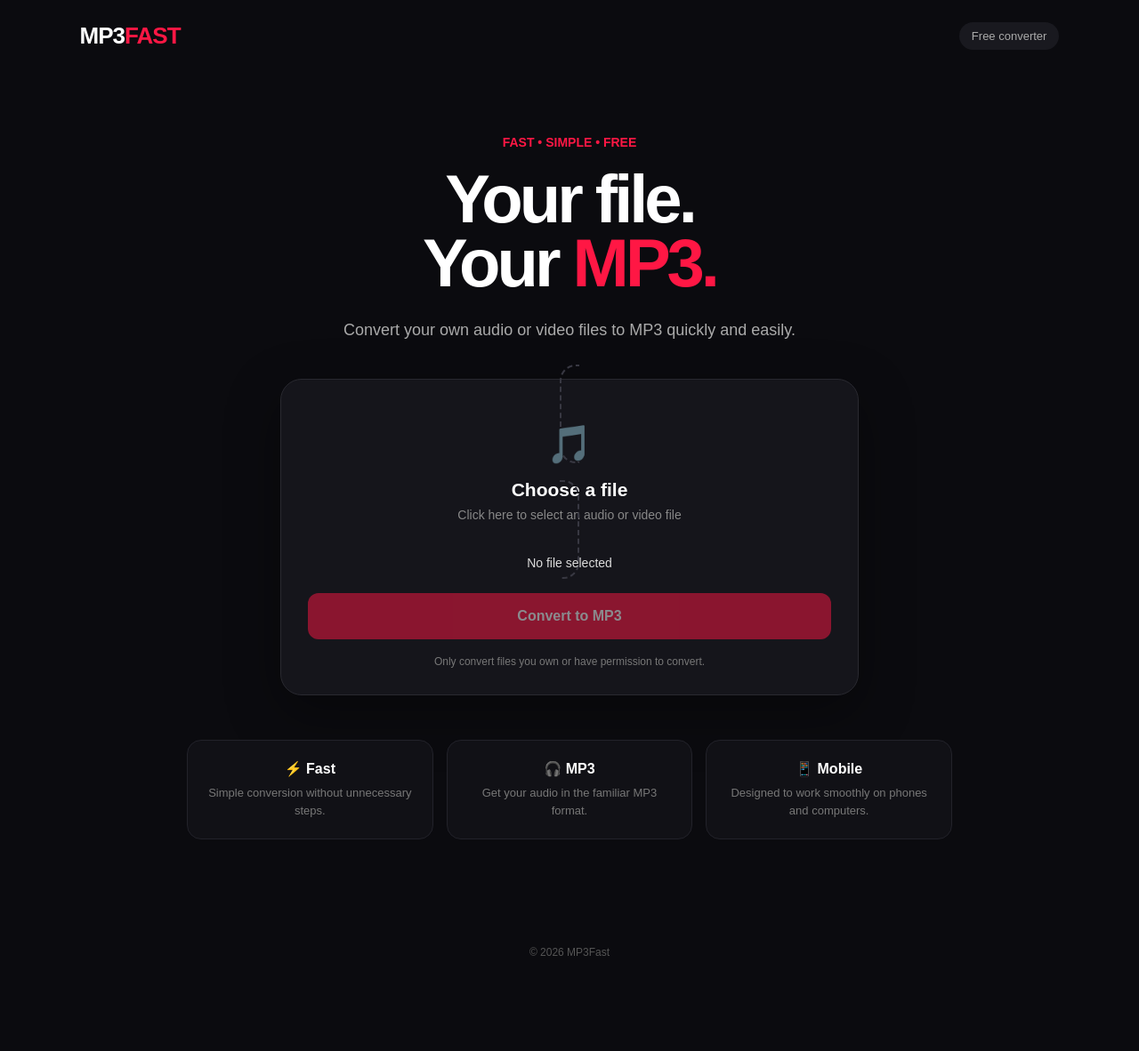
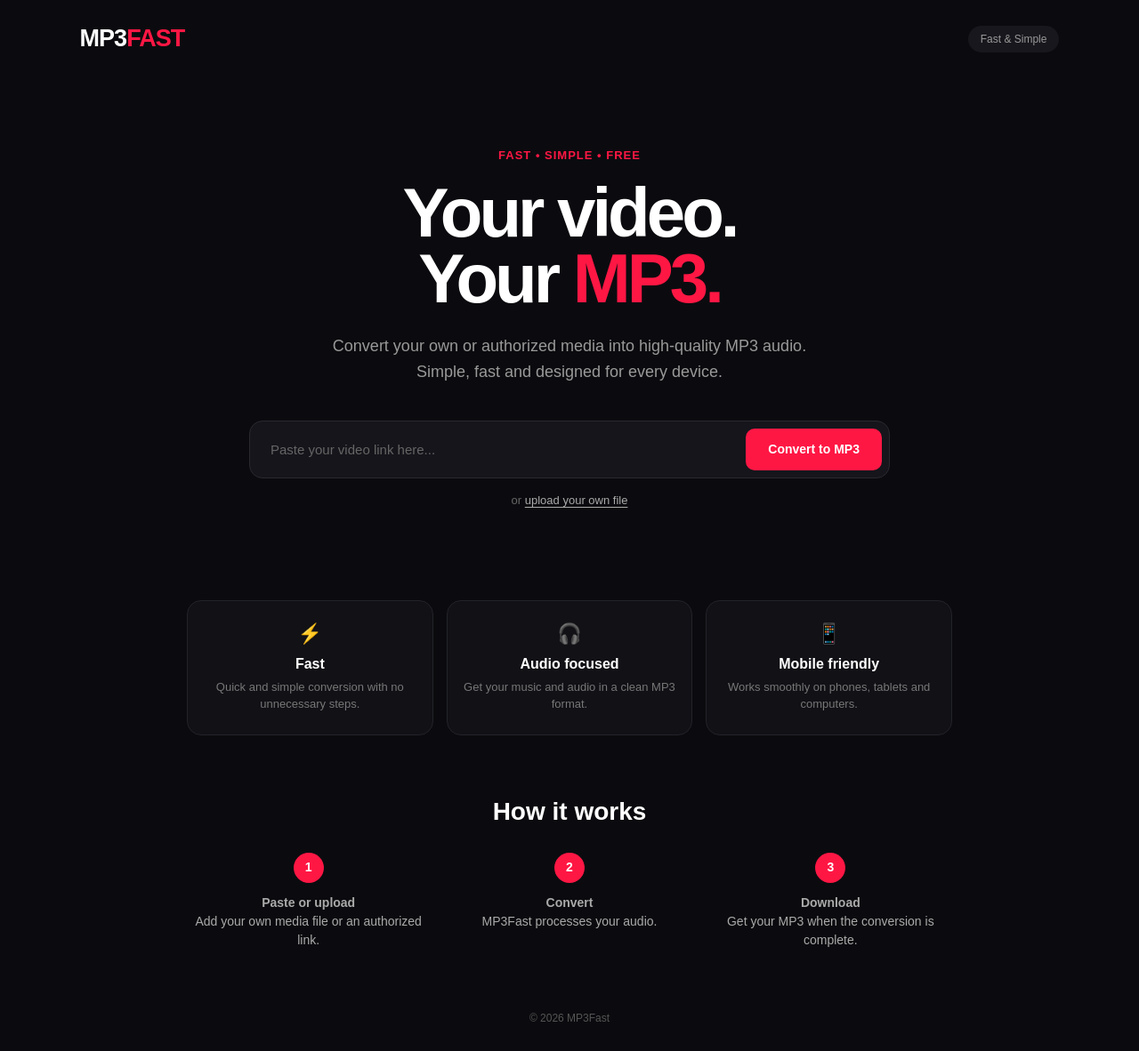
Before and after one commit to janeiroday-gif/mp3-converter, a website: page public/index.html in a window 1280 px wide. Shown: the whole page at 89% size. Before the commit the page ends 1108 px from the top, so only its background shows below. Drawn offline with Linux system fonts and the light colour scheme.

Commit message:
Update index.html

```diff
--- a/public/index.html
+++ b/public/index.html
@@ -1,615 +1,398 @@
 <!DOCTYPE html>
-
-<html lang="nl">
-
+<html lang="en">
 <head>
-
   <meta charset="UTF-8">
-
   <meta name="viewport" content="width=device-width, initial-scale=1.0">
-
-  <title>MP3Fast – Convert your audio</title>
-
-
+  <title>MP3Fast – Your video. Your MP3.</title>
 
   <style>
-
     * {
-
       box-sizing: border-box;
-
       margin: 0;
-
       padding: 0;
-
     }
 
-
-
     body {
-
-      font-family: Arial, sans-serif;
-
+      font-family: Arial, Helvetica, sans-serif;
       background: #0b0b0f;
-
-      color: white;
-
+      color: #fff;
       min-height: 100vh;
-
     }
 
-
-
     header {
-
-      padding: 25px 7%;
-
+      padding: 28px 7%;
       display: flex;
-
       justify-content: space-between;
-
       align-items: center;
-
     }
 
-
-
     .logo {
-
-      font-size: 26px;
-
+      font-size: 27px;
       font-weight: 800;
-
       letter-spacing: -1px;
-
     }
 
-
-
     .logo span {
-
       color: #ff1744;
-
     }
 
-
-
     .badge {
-
-      background: #19191f;
-
+      background: #17171d;
+      color: #999;
       padding: 8px 14px;
-
       border-radius: 20px;
-
-      color: #aaa;
-
-      font-size: 13px;
-
+      font-size: 12px;
     }
 
-
-
     main {
-
       max-width: 900px;
-
-      margin: 70px auto;
-
+      margin: 80px auto 0;
       padding: 0 20px;
-
       text-align: center;
-
     }
 
-
-
     .tag {
-
-      display: inline-block;
-
       color: #ff1744;
-
+      font-size: 13px;
       font-weight: bold;
-
-      font-size: 14px;
-
+      letter-spacing: 1px;
       margin-bottom: 20px;
-
     }
 
-
-
     h1 {
-
-      font-size: clamp(42px, 8vw, 76px);
-
-      line-height: 0.95;
-
+      font-size: clamp(46px, 8vw, 78px);
+      line-height: .95;
       letter-spacing: -4px;
-
       margin-bottom: 25px;
-
     }
 
-
-
     h1 span {
-
       color: #ff1744;
-
     }
 
-
-
-    .intro {
-
-      color: #aaa;
-
+    .subtitle {
+      color: #999;
       font-size: 18px;
-
       line-height: 1.6;
-
-      max-width: 600px;
-
+      max-width: 580px;
       margin: 0 auto 40px;
-
     }
 
-
-
     .converter {
-
-      background: #15151b;
-
-      border: 1px solid #292930;
-
-      border-radius: 24px;
-
-      padding: 30px;
-
-      max-width: 650px;
-
-      margin: auto;
-
-      box-shadow: 0 20px 60px rgba(0,0,0,.35);
-
+      max-width: 720px;
+      margin: 0 auto;
     }
 
-
-
-    .upload-area {
-
-      border: 2px dashed #383842;
-
-      border-radius: 18px;
-
-      padding: 45px 20px;
-
-      cursor: pointer;
-
-      transition: .2s;
-
+    .input-row {
+      display: flex;
+      gap: 10px;
+      background: #15151b;
+      padding: 8px;
+      border: 1px solid #292930;
+      border-radius: 15px;
     }
 
-
-
-    .upload-area:hover {
-
-      border-color: #ff1744;
-
-      background: #19191f;
-
+    .input-row input {
+      flex: 1;
+      min-width: 0;
+      background: transparent;
+      border: none;
+      outline: none;
+      color: white;
+      padding: 15px;
+      font-size: 15px;
     }
 
-
-
-    .upload-icon {
-
-      font-size: 42px;
-
-      margin-bottom: 15px;
-
+    .input-row input::placeholder {
+      color: #666;
     }
 
-
-
-    .upload-area h2 {
-
-      font-size: 21px;
-
-      margin-bottom: 8px;
-
+    .convert-btn {
+      border: none;
+      background: #ff1744;
+      color: white;
+      padding: 0 25px;
+      border-radius: 10px;
+      font-weight: bold;
+      cursor: pointer;
+      font-size: 14px;
+      transition: .2s;
     }
 
-
-
-    .upload-area p {
-
-      color: #888;
-
-      font-size: 14px;
-
+    .convert-btn:hover {
+      background: #ff3158;
+      transform: translateY(-1px);
     }
 
-
-
-    input[type="file"] {
-
-      display: none;
-
+    .upload-option {
+      margin-top: 17px;
+      color: #666;
+      font-size: 13px;
     }
 
-
-
-    .file-name {
-
-      margin-top: 20px;
-
-      color: #ddd;
-
-      font-size: 14px;
-
-      min-height: 20px;
-
+    .upload-option label {
+      color: #aaa;
+      cursor: pointer;
+      text-decoration: underline;
+      text-underline-offset: 3px;
     }
 
-
-
-    button {
-
-      width: 100%;
-
-      margin-top: 22px;
-
-      padding: 17px;
-
-      border: none;
-
-      border-radius: 12px;
-
-      background: #ff1744;
-
+    .upload-option label:hover {
       color: white;
-
-      font-size: 16px;
-
-      font-weight: bold;
-
-      cursor: pointer;
-
-      transition: .2s;
-
     }
 
-
-
-    button:hover {
-
-      transform: translateY(-2px);
-
-      background: #ff3158;
-
+    #fileInput {
+      display: none;
     }
 
-
-
-    button:disabled {
-
-      opacity: .5;
-
-      cursor: not-allowed;
-
-      transform: none;
-
+    #status {
+      margin-top: 15px;
+      min-height: 20px;
+      color: #999;
+      font-size: 13px;
     }
 
-
-
-    .info {
-
-      margin-top: 18px;
-
-      color: #777;
-
-      font-size: 12px;
-
+    .features {
+      display: grid;
+      grid-template-columns: repeat(3, 1fr);
+      gap: 15px;
+      margin-top: 70px;
     }
 
-
-
-    .features {
-
-      display: grid;
-
-      grid-template-columns: repeat(3, 1fr);
-
-      gap: 15px;
-
-      margin-top: 50px;
-
+    .feature {
+      background: #111116;
+      border: 1px solid #22222a;
+      border-radius: 16px;
+      padding: 24px 18px;
     }
 
-
-
-    .feature {
-
-      background: #111116;
-
-      border: 1px solid #22222a;
-
-      padding: 22px;
-
-      border-radius: 16px;
-
+    .feature-icon {
+      font-size: 22px;
+      margin-bottom: 12px;
     }
 
-
-
     .feature strong {
-
       display: block;
-
-      margin-bottom: 8px;
-
+      margin-bottom: 7px;
     }
 
-
-
     .feature p {
-
       color: #777;
-
       font-size: 13px;
-
       line-height: 1.5;
-
     }
 
+    .how {
+      margin-top: 70px;
+    }
 
+    .how h2 {
+      font-size: 28px;
+      margin-bottom: 30px;
+    }
+
+    .steps {
+      display: grid;
+      grid-template-columns: repeat(3, 1fr);
+      gap: 20px;
+    }
+
+    .step {
+      color: #aaa;
+      font-size: 14px;
+      line-height: 1.5;
+    }
+
+    .number {
+      width: 34px;
+      height: 34px;
+      border-radius: 50%;
+      background: #ff1744;
+      display: flex;
+      align-items: center;
+      justify-content: center;
+      margin: 0 auto 12px;
+      font-weight: bold;
+      color: white;
+    }
 
     footer {
-
+      color: #555;
       text-align: center;
-
-      color: #555;
-
-      padding: 50px 20px 30px;
-
+      padding: 70px 20px 30px;
       font-size: 12px;
-
     }
 
-
-
     @media (max-width: 650px) {
-
       main {
-
-        margin-top: 40px;
-
+        margin-top: 50px;
       }
 
-
-
-      .converter {
-
-        padding: 18px;
-
+      .input-row {
+        flex-direction: column;
       }
 
-
-
-      .features {
-
-        grid-template-columns: 1fr;
-
+      .convert-btn {
+        padding: 15px;
       }
 
-
+      .features,
+      .steps {
+        grid-template-columns: 1fr;
+      }
 
       h1 {
-
         letter-spacing: -2px;
-
       }
-
     }
-
   </style>
-
 </head>
-
-
 
 <body>
 
-
-
   <header>
-
     <div class="logo">MP3<span>FAST</span></div>
-
-    <div class="badge">Free converter</div>
-
+    <div class="badge">Fast & Simple</div>
   </header>
-
-
 
   <main>
 
-
-
     <div class="tag">FAST • SIMPLE • FREE</div>
 
-
-
     <h1>
-
-      Your file.<br>
-
+      Your video.<br>
       Your <span>MP3.</span>
-
     </h1>
 
-
-
-    <p class="intro">
-
-      Convert your own audio or video files to MP3 quickly and easily.
-
+    <p class="subtitle">
+      Convert your own or authorized media into high-quality MP3 audio.
+      Simple, fast and designed for every device.
     </p>
-
-
 
     <div class="converter">
 
+      <div class="input-row">
+        <input
+          id="urlInput"
+          type="text"
+          placeholder="Paste your video link here..."
+        >
 
+        <button class="convert-btn" id="convertButton">
+          Convert to MP3
+        </button>
+      </div>
 
-      <label class="upload-area" for="fileInput">
+      <div class="upload-option">
+        or
+        <label for="fileInput">upload your own file</label>
+        <input
+          id="fileInput"
+          type="file"
+          accept="audio/*,video/*"
+        >
+      </div>
 
-        <div class="upload-icon">🎵</div>
+      <div id="status"></div>
 
-        <h2>Choose a file</h2>
+    </div>
 
-        <p>Click here to select an audio or video file</p>
+    <div class="features">
 
-      </label>
+      <div class="feature">
+        <div class="feature-icon">⚡</div>
+        <strong>Fast</strong>
+        <p>Quick and simple conversion with no unnecessary steps.</p>
+      </div>
 
+      <div class="feature">
+        <div class="feature-icon">🎧</div>
+        <strong>Audio focused</strong>
+        <p>Get your music and audio in a clean MP3 format.</p>
+      </div>
 
+      <div class="feature">
+        <div class="feature-icon">📱</div>
+        <strong>Mobile friendly</strong>
+        <p>Works smoothly on phones, tablets and computers.</p>
+      </div>
 
-      <input
+    </div>
 
-        id="fileInput"
+    <section class="how">
 
-        type="file"
+      <h2>How it works</h2>
 
-        accept="audio/*,video/*"
+      <div class="steps">
 
-      >
+        <div class="step">
+          <div class="number">1</div>
+          <strong>Paste or upload</strong><br>
+          Add your own media file or an authorized link.
+        </div>
 
+        <div class="step">
+          <div class="number">2</div>
+          <strong>Convert</strong><br>
+          MP3Fast processes your audio.
+        </div>
 
-
-      <div class="file-name" id="fileName">
-
-        No file selected
+        <div class="step">
+          <div class="number">3</div>
+          <strong>Download</strong><br>
+          Get your MP3 when the conversion is complete.
+        </div>
 
       </div>
 
-
-
-      <button id="convertButton" disabled>
-
-        Convert to MP3
-
-      </button>
-
-
-
-      <div class="info">
-
-        Only convert files you own or have permission to convert.
-
-      </div>
-
-
-
-    </div>
-
-
-
-    <div class="features">
-
-
-
-      <div class="feature">
-
-        <strong>⚡ Fast</strong>
-
-        <p>Simple conversion without unnecessary steps.</p>
-
-      </div>
-
-
-
-      <div class="feature">
-
-        <strong>🎧 MP3</strong>
-
-        <p>Get your audio in the familiar MP3 format.</p>
-
-      </div>
-
-
-
-      <div class="feature">
-
-        <strong>📱 Mobile</strong>
-
-        <p>Designed to work smoothly on phones and computers.</p>
-
-      </div>
-
-
-
-    </div>
-
-
+    </section>
 
   </main>
 
-
-
   <footer>
-
     © 2026 MP3Fast
-
   </footer>
 
-
-
   <script>
-
+    const urlInput = document.getElementById("urlInput");
     const fileInput = document.getElementById("fileInput");
-
-    const fileName = document.getElementById("fileName");
-
     const convertButton = document.getElementById("convertButton");
-
-
+    const status = document.getElementById("status");
 
     fileInput.addEventListener("change", () => {
+      if (fileInput.files.length > 0) {
+        status.textContent = "Selected: " + fileInput.files[0].name;
+      }
+    });
 
-      if (fileInput.files.length > 0) {
+    convertButton.addEventListener("click", async () => {
+      const url = urlInput.value.trim();
 
-        fileName.textContent = fileInput.files[0].name;
-
-        convertButton.disabled = false;
-
-      } else {
-
-        fileName.textContent = "No file selected";
-
-        convertButton.disabled = true;
-
+      if (!url) {
+        status.textContent = "Please enter a link first.";
+        return;
       }
 
+      status.textContent = "Checking link...";
+
+      try {
+        const response = await fetch("/convert", {
+          method: "POST",
+          headers: {
+            "Content-Type": "application/json"
+          },
+          body: JSON.stringify({ url })
+        });
+
+        const data = await response.json();
+
+        status.textContent = data.error || data.message;
+
+      } catch (error) {
+        status.textContent = "Something went wrong. Please try again.";
+      }
     });
-
-
-
-    convertButton.addEventListener("click", () => {
-
-      alert("Bestand geselecteerd. De MP3-converter wordt in de volgende stap gekoppeld.");
-
-    });
-
   </script>
 
-
-
 </body>
-
 </html>
-
-</html>
```
